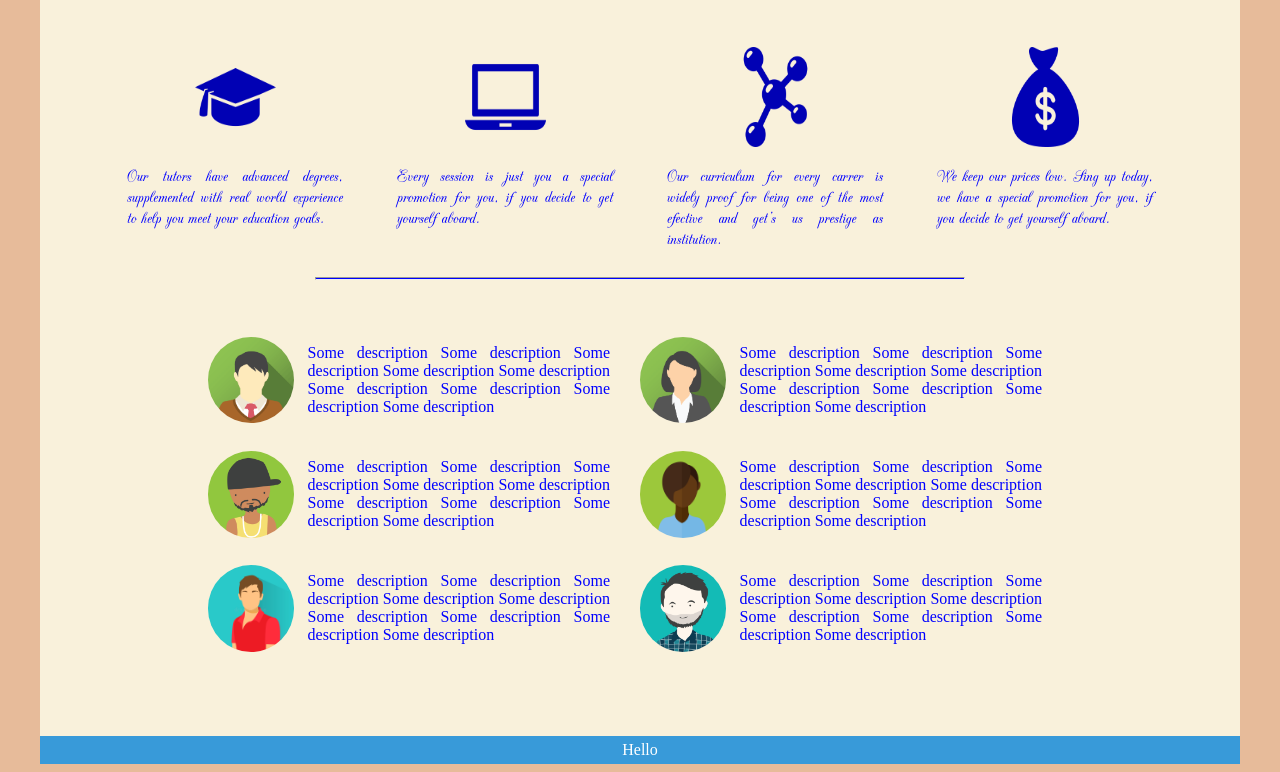
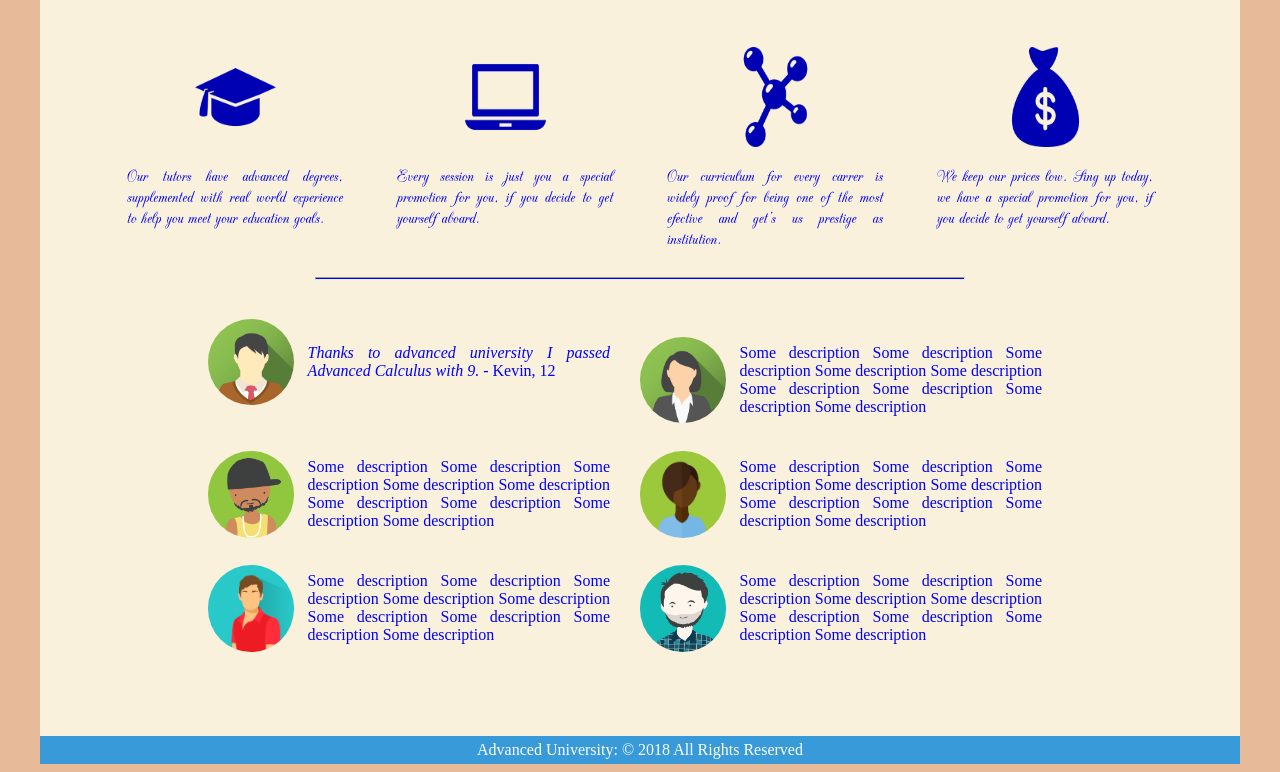
Before and after one commit to luislucatero21/web_luna, a plain HTML site: page A3/lab3_plays.html in a window 1280 px wide. Shown: the part 297-1069 px from the top of the page. Drawn offline with Linux system fonts and the light colour scheme.

Commit message:
More letritas

```diff
--- a/A3/lab3_plays.html
+++ b/A3/lab3_plays.html
@@ -103,9 +103,9 @@
                   <div class="col-1-2 up-space">
                         <img src="img/avatar1.png" alt="Avatar1" class="avatar"/>
                         <p class="p-box">
-                              Some description Some description Some description
-                              Some description Some description Some description
-                              Some description Some description Some description
+                              <cite>Thanks to advanced university I
+                                    passed Advanced Calculus with 9.</cite>
+                                    - Kevin, 12
                         </p>
                   </div>
                   <div class="col-1-2 up-space">
@@ -152,7 +152,7 @@
       </div>
 
       <footer>
-            <p>Hello</p>
+            <p>Advanced University: © 2018 All Rights Reserved</p>
       </footer>
  </body>
  </html>
```
